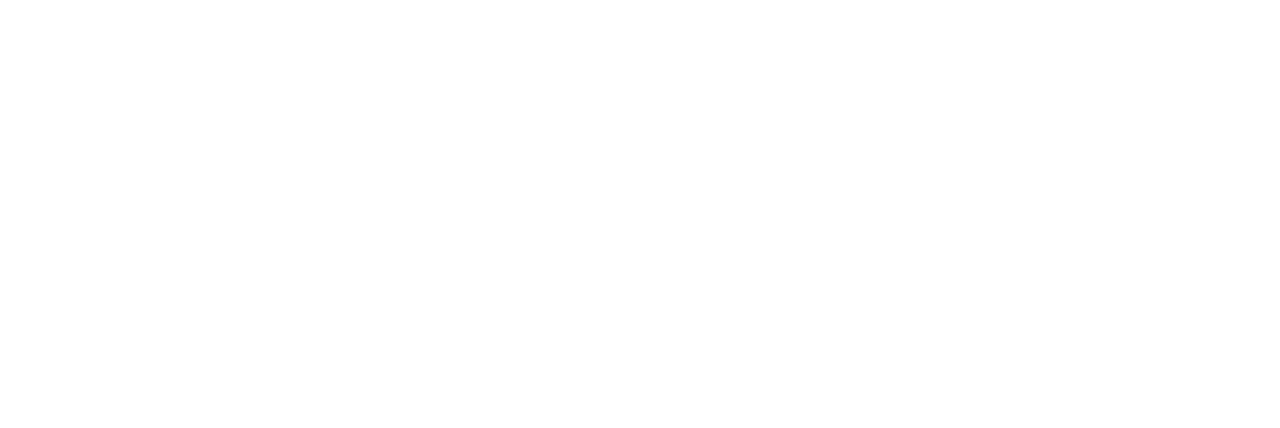
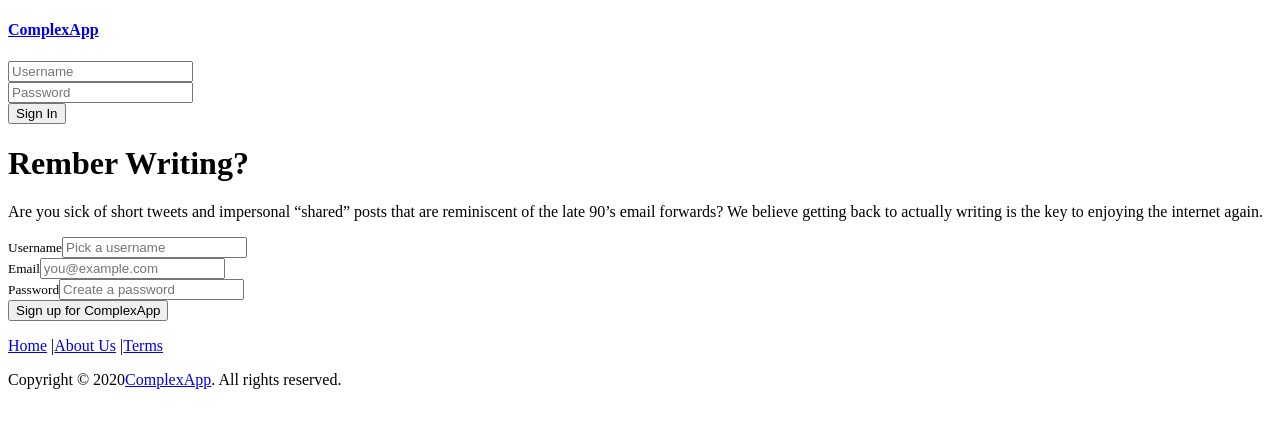
Before and after one commit to David-Lyu/react-docs, a React app in the folder project-hooks/social-media-app/: page /dist/index.html in a window 1280 px wide. Shown: the top 428 px of the page. Built offline with nearby package versions, Linux system fonts and the light colour scheme; the HTML template or start-up script is replaced by a standard one.

Commit message:
need started to add files need to re work wepack config file

```diff
--- /dev/null
+++ b/project-hooks/social-media-app/src/components/about.jsx
@@ -0,0 +1,12 @@
+import React from 'react';
+
+export default function About() {
+    return (
+        <div className="container container--narrow py-md-5">
+            <h2>About Us</h2>
+            <p className="lead text-muted">Lorem ipsum dolor sit amet consectetur adipisicing elit. Corporis dolorum labore quisquam vel id dicta fuga! Ducimus, quo. Dolore commodi aliquid error veritatis consequuntur, excepturi cumque fuga eum incidunt doloremque?</p>
+            <p>Lorem ipsum, dolor sit amet consectetur adipisicing elit. At qui enim rem totam voluptatum. Aut saepe temporibus, facilis ex a iste expedita minima dolorum dicta doloribus libero aliquid, quae maxime? Lorem ipsum dolor sit amet consectetur adipisicing elit. Fugiat suscipit beatae eum, est soluta ducimus ratione et impedit sapiente, nihil, atque dignissimos adipisci? Totam atque officia quis voluptates sed veniam?</p>
+            <p>Lorem, ipsum dolor sit amet consectetur adipisicing elit. Expedita voluptates quisquam possimus tenetur, dicta enim rerum quis, quaerat id nobis provident quo dolorum sapiente temporibus facere non repellendus consequatur cupiditate!</p>
+        </div>
+    )
+}
--- a/project-hooks/social-media-app/src/components/app.jsx
+++ b/project-hooks/social-media-app/src/components/app.jsx
@@ -1,7 +1,28 @@
-import React from 'react';
+import React from 'react'
+import { BrowserRouter, Switch, Route } from 'react-router-dom'
+
+import Header from './header'
+import HomeGuest from './home-guest'
+import Footer from './footer'
+import About from './about'
+import Terms from './terms'
 
 export default function App() {
     return (
-        <div></div>
+        <BrowserRouter>
+            <Header></Header>
+            <Switch>
+                <Route path="/dist/index.html" exact>
+                    <HomeGuest />
+                </Route>
+                <Route path="/dist/index.html/about">
+                    <About />
+                </Route>
+                <Route path="/dist/index.html/terms">
+                    <Terms />
+                </Route>
+            </Switch>
+            <Footer />
+        </BrowserRouter>
     )
 }
--- /dev/null
+++ b/project-hooks/social-media-app/src/components/footer.jsx
@@ -0,0 +1,19 @@
+import React from 'react';
+import { Link } from 'react-router-dom'
+
+export default function Footer() {
+    return (
+        <footer className="border-top text-center small text-muted py-3">
+            <p>
+                <Link to="/dist/index.html" className="mx-1">Home</Link> |
+                <Link className="mx-1" to="/dist/index.html/about">About Us</Link> |
+                <Link className="mx-1" to="/dist/index.html/terms">Terms</Link>
+            </p>
+            <p className="m-0">
+                Copyright &copy; 2020
+                <a href="/" className="text-muted">ComplexApp</a>. All rights
+                    reserved.
+            </p>
+        </footer>
+    )
+}
--- /dev/null
+++ b/project-hooks/social-media-app/src/components/header.jsx
@@ -0,0 +1,43 @@
+import React from 'react';
+
+export default function Header() {
+    return (
+        <header className="header-bar bg-primary mb-3">
+            <div
+                className="container d-flex flex-column flex-md-row align-items-center p-3"
+            >
+                <h4 className="my-0 mr-md-auto font-weight-normal">
+                    <a href="/" className="text-white">
+                        ComplexApp
+            </a>
+                </h4>
+                <form className="mb-0 pt-2 pt-md-0">
+                    <div className="row align-items-center">
+                        <div className="col-md mr-0 pr-md-0 mb-3 mb-md-0">
+                            <input
+                                name="username"
+                                className="form-control form-control-sm input-dark"
+                                type="text"
+                                placeholder="Username"
+                                autoComplete="off"
+                            />
+                        </div>
+                        <div className="col-md mr-0 pr-md-0 mb-3 mb-md-0">
+                            <input
+                                name="password"
+                                className="form-control form-control-sm input-dark"
+                                type="password"
+                                placeholder="Password"
+                            />
+                        </div>
+                        <div className="col-md-auto">
+                            <button className="btn btn-success btn-sm">
+                                Sign In
+                    </button>
+                        </div>
+                    </div>
+                </form>
+            </div>
+        </header>
+    )
+}
--- /dev/null
+++ b/project-hooks/social-media-app/src/components/home-guest.jsx
@@ -0,0 +1,74 @@
+import React from 'react';
+
+export default function HomeGuest() {
+    return (
+        <div className="container py-md-5">
+            <div className="row align-items-center">
+                <div className="col-lg-7 py-3 py-md-5">
+                    <h1 className="display-3">Rember Writing?</h1>
+                    <p className="lead text-muted">
+                        Are you sick of short tweets and impersonal
+                        &ldquo;shared&rdquo; posts that are reminiscent of the
+                        late 90&rsquo;s email forwards? We believe getting back
+                        to actually writing is the key to enjoying the internet
+                        again.
+                    </p>
+                </div>
+                <div className="col-lg-5 pl-lg-5 pb-3 py-lg-5">
+                    <form>
+                        <div className="form-group">
+                            <label
+                                htmlFor="username-register"
+                                className="text-muted mb-1"
+                            >
+                                <small>Username</small>
+                            </label>
+                            <input
+                                id="username-register"
+                                name="username"
+                                className="form-control"
+                                type="text"
+                                placeholder="Pick a username"
+                                autoComplete="off"
+                            />
+                        </div>
+                        <div className="form-group">
+                            <label htmlFor="email-register" className="text-muted mb-1">
+                                <small>Email</small>
+                            </label>
+                            <input
+                                id="email-register"
+                                name="email"
+                                className="form-control"
+                                type="text"
+                                placeholder="you@example.com"
+                                autoComplete="off"
+                            />
+                        </div>
+                        <div className="form-group">
+                            <label
+                                htmlFor="password-register"
+                                className="text-muted mb-1"
+                            >
+                                <small>Password</small>
+                            </label>
+                            <input
+                                id="password-register"
+                                name="password"
+                                className="form-control"
+                                type="password"
+                                placeholder="Create a password"
+                            />
+                        </div>
+                        <button
+                            type="submit"
+                            className="py-3 mt-4 btn btn-lg btn-success btn-block"
+                        >
+                            Sign up for ComplexApp
+                        </button>
+                    </form>
+                </div>
+            </div>
+        </div>
+    )
+}
--- /dev/null
+++ b/project-hooks/social-media-app/src/components/terms.jsx
@@ -0,0 +1,14 @@
+import React from 'react';
+
+export default function Terms() {
+    return (
+        <div className="container container--narrow py-md-5">
+            <h2>Our Terms &amp; Conditions</h2>
+            <p className="lead text-muted">Lorem ipsum dolor sit amet consectetur adipisicing elit. Corporis dolorum labore quisquam vel id dicta fuga! Ducimus, quo. Dolore commodi aliquid error veritatis consequuntur, excepturi cumque fuga eum incidunt doloremque?</p>
+            <p>Lorem ipsum, dolor sit amet consectetur adipisicing elit. At qui enim rem totam voluptatum. Aut saepe temporibus, facilis ex a iste expedita minima dolorum dicta doloribus libero aliquid, quae maxime? Lorem ipsum dolor sit amet consectetur adipisicing elit. Fugiat suscipit beatae eum, est soluta ducimus ratione et impedit sapiente, nihil, atque dignissimos adipisci? Totam atque officia quis voluptates sed veniam?</p>
+            <p>Lorem, ipsum dolor sit amet consectetur adipisicing elit. Expedita voluptates quisquam possimus tenetur, dicta enim rerum quis, quaerat id nobis provident quo dolorum sapiente temporibus facere non repellendus consequatur cupiditate!</p>
+            <h3>Details</h3>
+            <p>Lorem ipsum dolor sit amet consectetur adipisicing elit. Quae laboriosam distinctio atque sint earum? Temporibus, voluptas aspernatur aliquam nisi sed harum laborum, nemo odio animi officia quisquam. Veniam, natus reprehenderit.</p>
+        </div>
+    )
+}
--- a/project-hooks/social-media-app/webpack.config.js
+++ b/project-hooks/social-media-app/webpack.config.js
@@ -1,18 +1,33 @@
+const path = require("path")
+
 module.exports = {
-    resolve: {
-        extensions: [".js", ".jsx"],
+    entry: "./src/index.jsx",
+    output: {
+        publicPath: "/dist/index.html",
+        path: path.resolve(__dirname, "dist/components"),
+        filename: "main.js"
+    },
+    mode: "development",
+    devtool: "source-map",
+    devServer: {
+        port: 3000,
+        contentBase: path.join(__dirname, "dist/"),
+        hot: true,
+        historyApiFallback: { index: "index.html" }
     },
     module: {
         rules: [
             {
-                test: /\.jsx?$/,
+                test: /\.jsx/,
                 use: {
-                    loader: "babel-loader",
+                    loader: 'babel-loader',
                     options: {
-                        plugins: ["@babel/plugin-transform-react-jsx"],
-                    },
-                },
-            },
-        ],
+                        plugins: [
+                            '@babel/plugin-transform-react-jsx'
+                        ]
+                    }
+                }
+            }
+        ]
     },
-};
+}
```
Also changed, not shown: project-hooks/social-media-app/package.json (+5 -2 lines), 4 other files (tests, documents, lock files or other folders).
